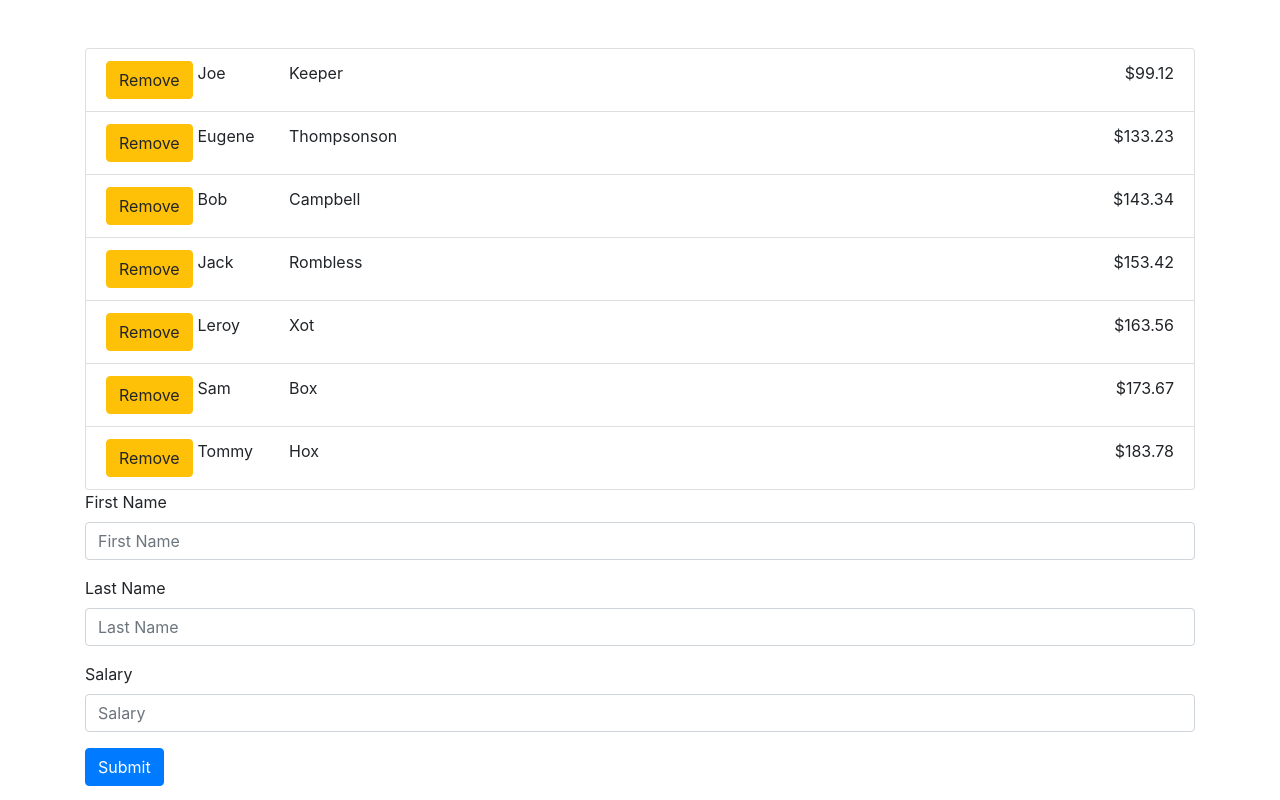
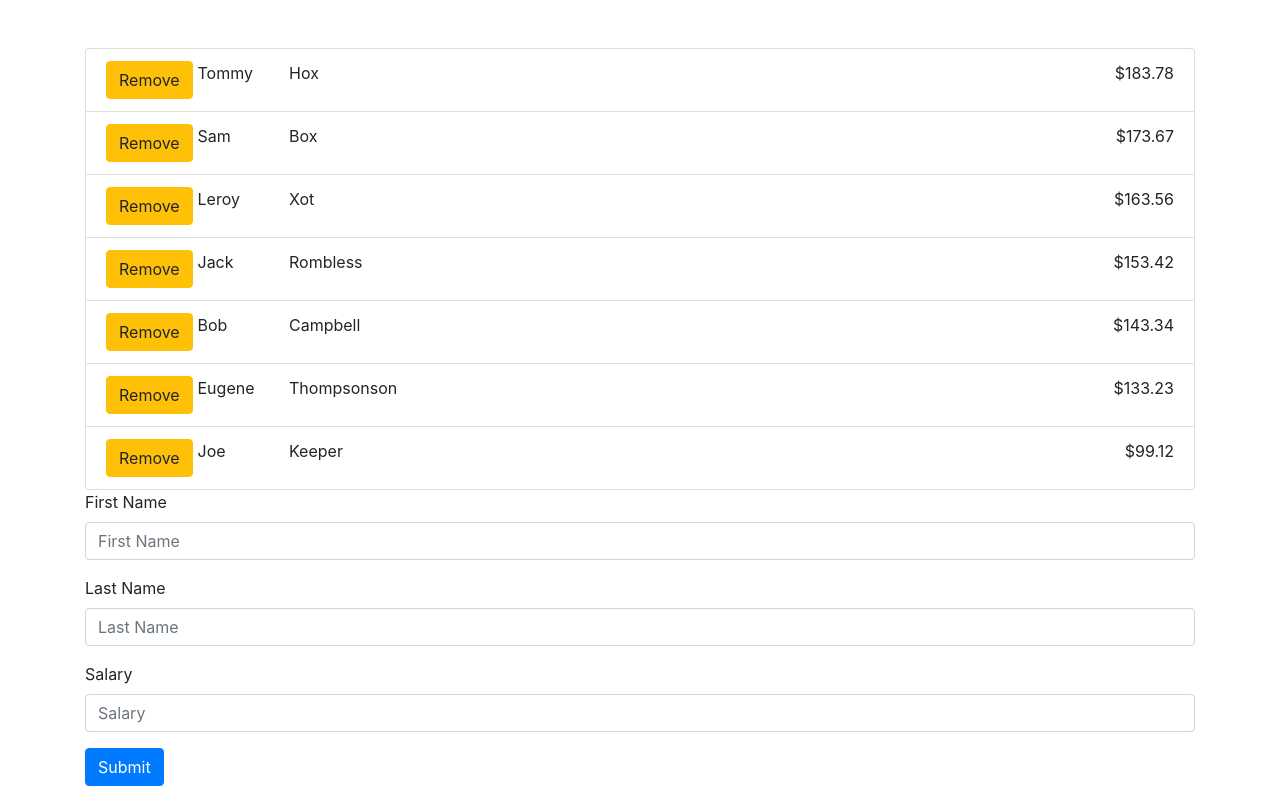
Before and after one commit to josephdburdick/angular-ui-sandbox, a website: page index.html at #/register in a window 1280 px wide. Drawn offline with nearby package versions, Linux system fonts and the light colour scheme; some packages are replaced by stand-ins of ours.

Commit message:
Add filter to sortBy id (or salary)

```diff
--- a/app/registration/register.html
+++ b/app/registration/register.html
@@ -2,7 +2,7 @@
 <br><br>
   <ul class="list-group">
 
-    <li class="list-group-item" ng-repeat="user in users">
+    <li class="list-group-item" ng-repeat="user in users | orderBy: '-id'">
       <div class="row">
         <div class="col-lg-1 col-sm-2 pull-right">
           <a class="delete-user btn btn-warning" ng-click="delete(user.id)">Remove</a>
```
